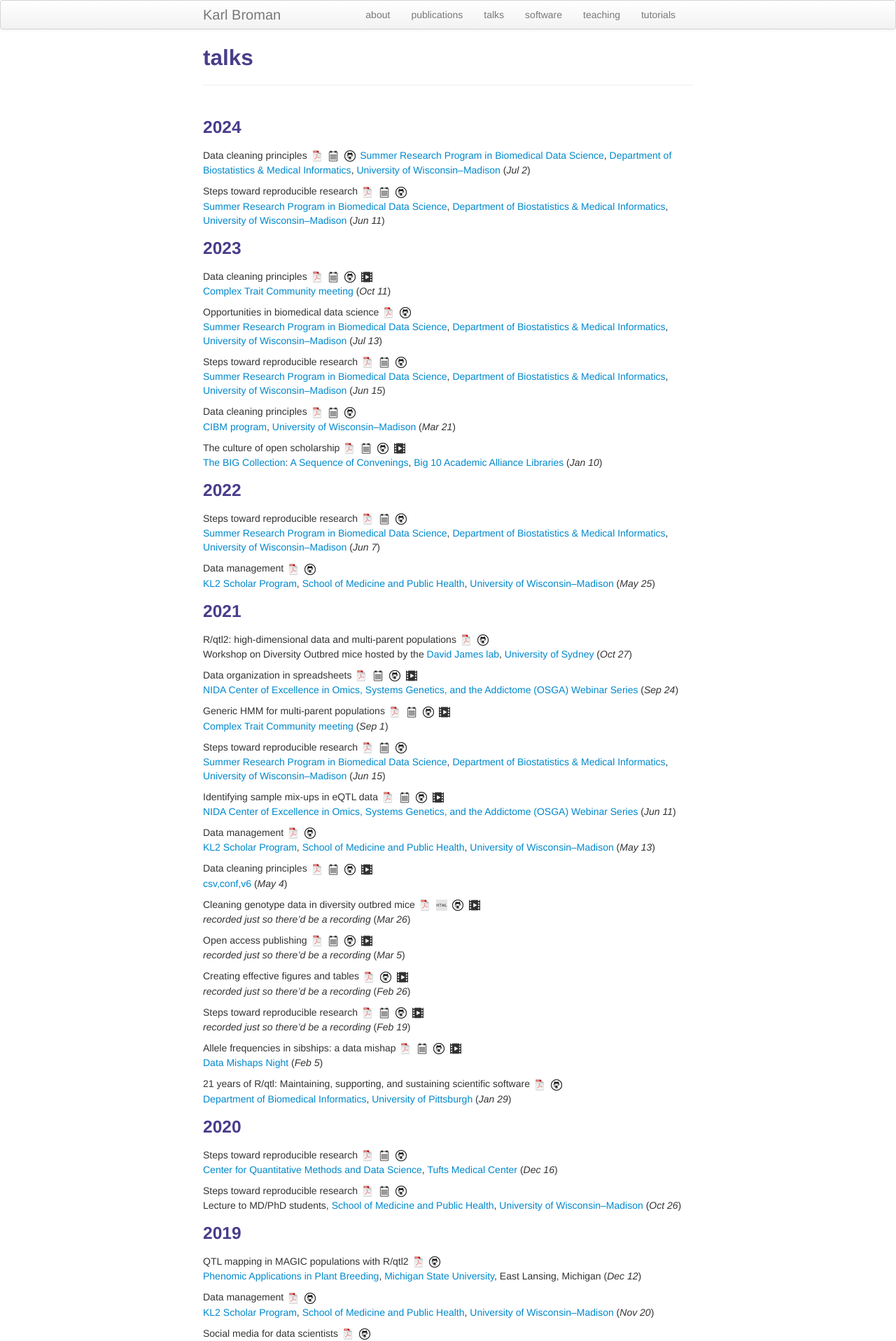
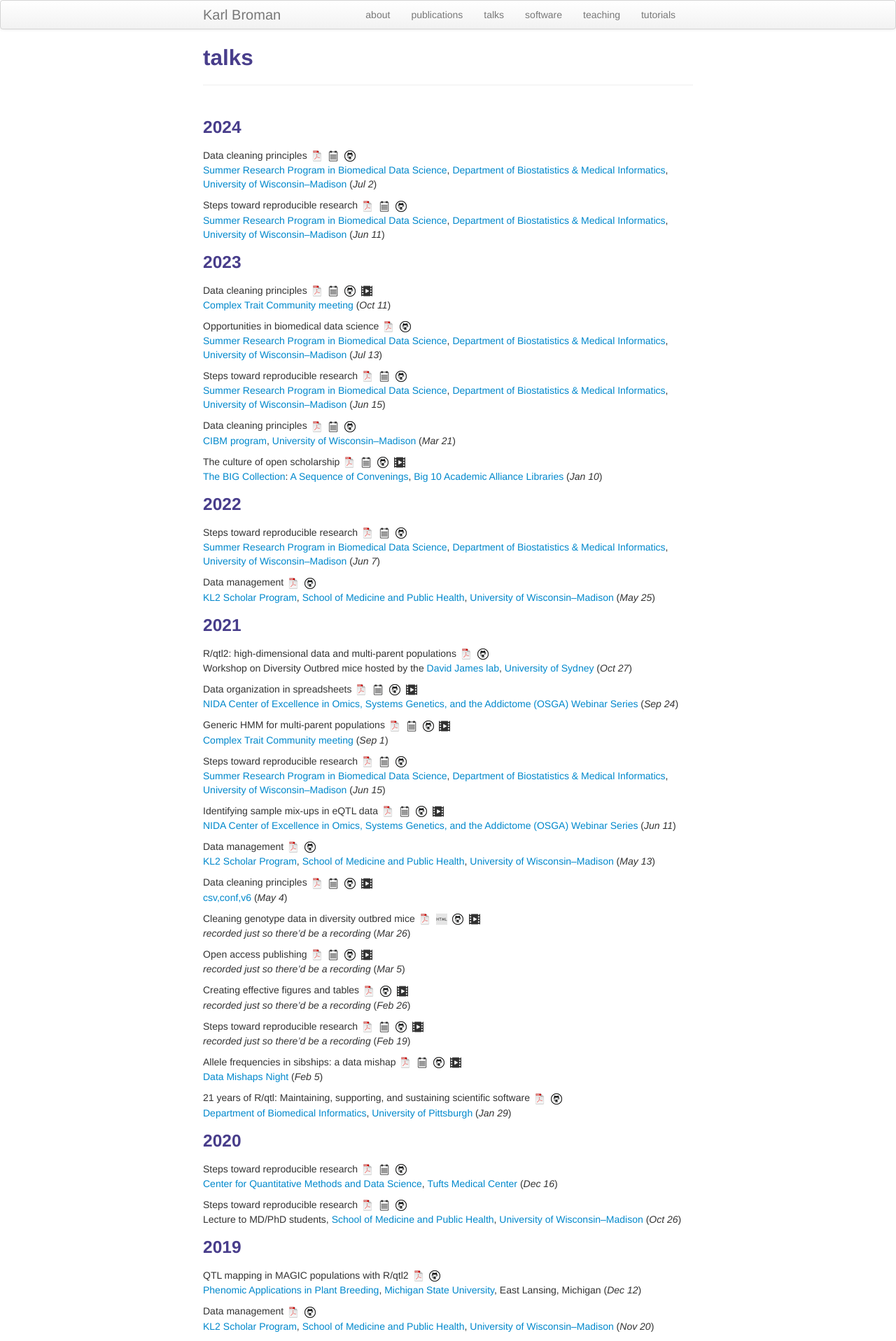
Before and after one commit to kbroman/kbroman.github.io, a Jekyll site: the page built from talks.md, in a window 1280 px wide. Shown: the top 1917 px of the page at 70% size. Built offline with Jekyll 4.4.1, drawn with Linux system fonts in a browser that asks for light colours.

Commit message:
talks.md: add a <br/>

```diff
--- a/talks.md
+++ b/talks.md
@@ -9,7 +9,7 @@
 Data cleaning principles
 [![pdf](icons16/pdf-icon.png)](https://kbroman.org/Talk_DataCleaning/data_cleaning.pdf)
 [![pdf w/notes](icons16/notes-icon.png)](https://kbroman.org/Talk_DataCleaning/data_cleaning_notes.pdf)
-[![github](icons16/github-icon.png)](https://github.com/kbroman/Talk_DataCleaning)
+[![github](icons16/github-icon.png)](https://github.com/kbroman/Talk_DataCleaning)<br/>
 [Summer Research Program in Biomedical Data Science](https://biostat.wiscweb.wisc.edu/education/summer/),
 [Department of Biostatistics & Medical Informatics](https://www.biostat.wisc.edu),
 [University of Wisconsin&ndash;Madison](https://www.wisc.edu) (_Jul 2_)
```
